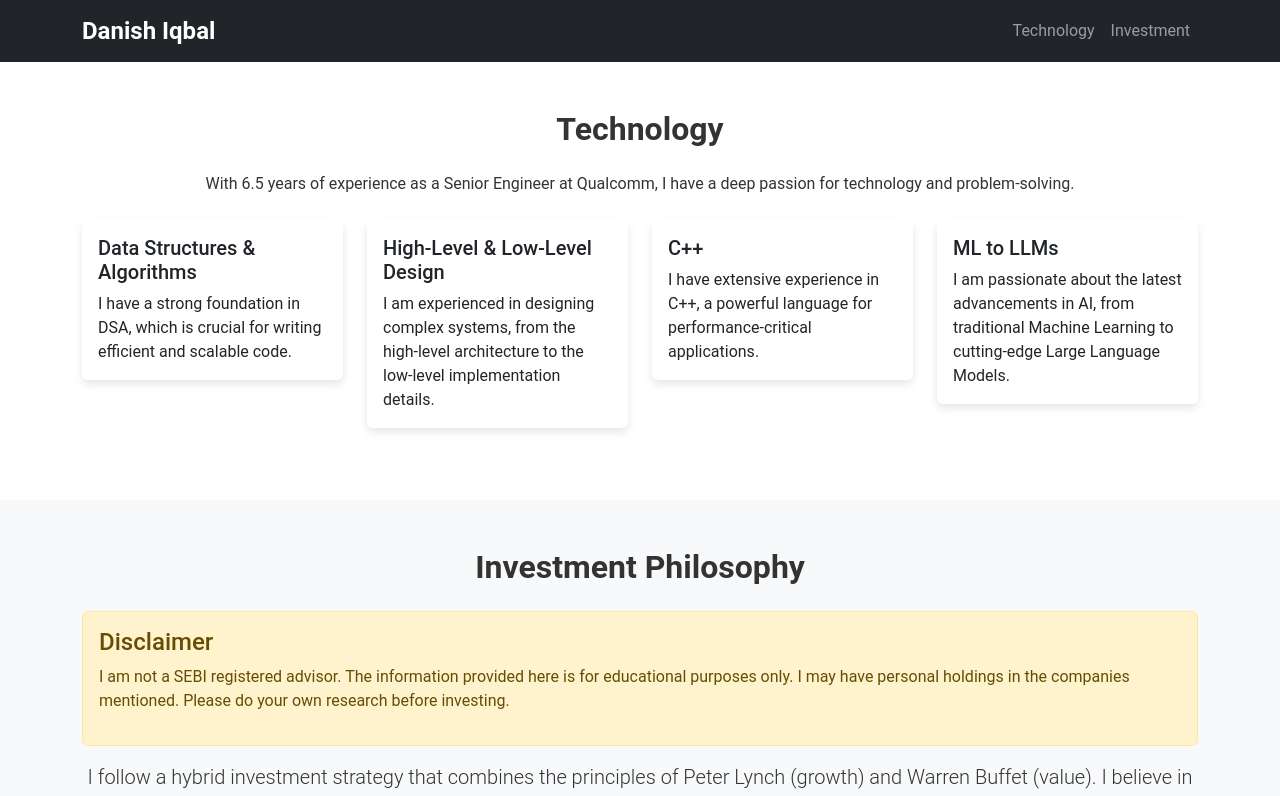
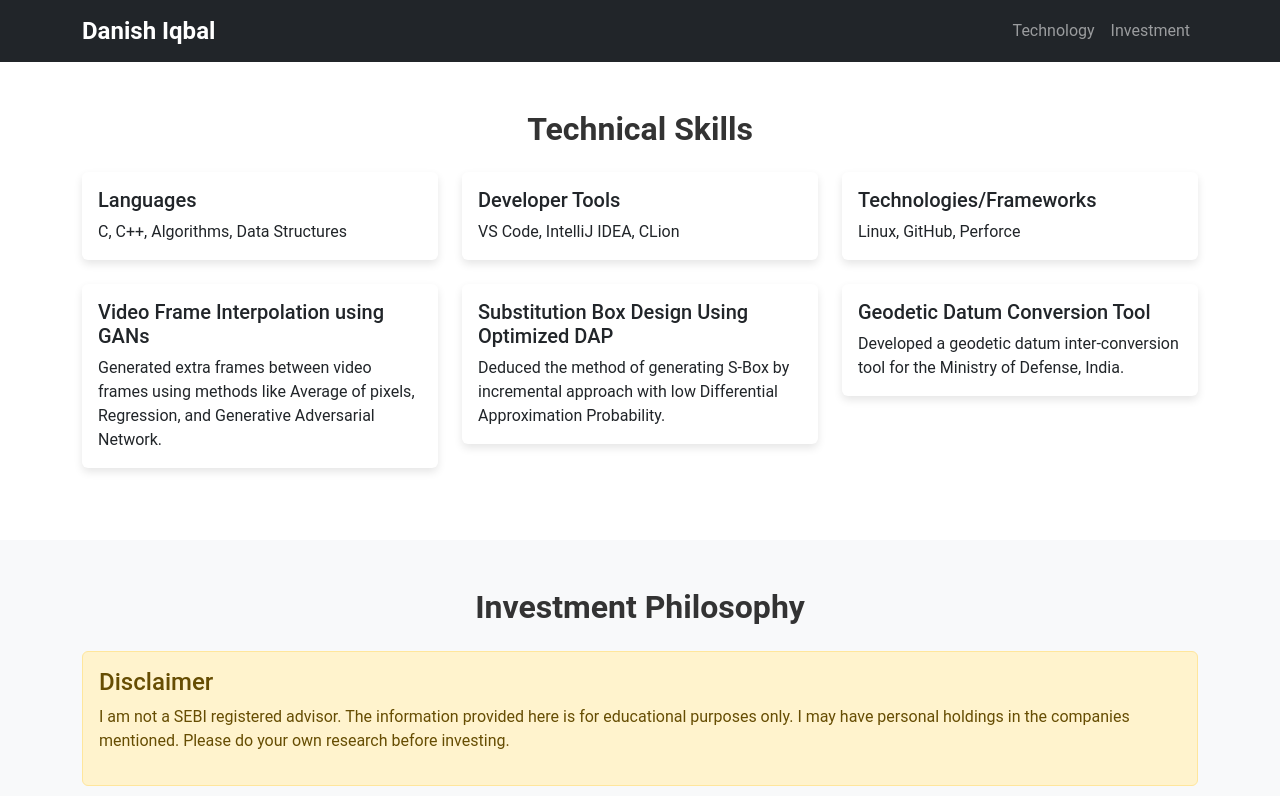
Before and after one commit to danishiqbal-11/portfolio, a React (Create React App) app: page / in a window 1280 px wide. Shown: the top 796 px of the page. Built offline with nearby package versions, Linux system fonts and the light colour scheme.

Commit message:
Update Technology section from resume

```diff
--- a/src/components/Technology.js
+++ b/src/components/Technology.js
@@ -1,4 +1,3 @@
-
 import React from 'react';
 import { Container, Row, Col, Card } from 'react-bootstrap';
 
@@ -6,47 +5,64 @@ const Technology = () => {
   return (
     <section id="technology" className="py-5">
       <Container>
-        <h2 className="text-center mb-4">Technology</h2>
-        <p className="text-center mb-4">
-          With 6.5 years of experience as a Senior Engineer at Qualcomm, I have a deep passion for technology and problem-solving.
-        </p>
+        <h2 className="text-center mb-4">Technical Skills</h2>
         <Row>
-          <Col md={6} lg={3} className="mb-4">
+          <Col md={6} lg={4} className="mb-4">
             <Card>
               <Card.Body>
-                <Card.Title>Data Structures & Algorithms</Card.Title>
+                <Card.Title>Languages</Card.Title>
                 <Card.Text>
-                  I have a strong foundation in DSA, which is crucial for writing efficient and scalable code.
+                  C, C++, Algorithms, Data Structures
                 </Card.Text>
               </Card.Body>
             </Card>
           </Col>
-          <Col md={6} lg={3} className="mb-4">
+          <Col md={6} lg={4} className="mb-4">
             <Card>
               <Card.Body>
-                <Card.Title>High-Level & Low-Level Design</Card.Title>
+                <Card.Title>Developer Tools</Card.Title>
                 <Card.Text>
-                  I am experienced in designing complex systems, from the high-level architecture to the low-level implementation details.
+                  VS Code, IntelliJ IDEA, CLion
                 </Card.Text>
               </Card.Body>
             </Card>
           </Col>
-          <Col md={6} lg={3} className="mb-4">
+          <Col md={6} lg={4} className="mb-4">
             <Card>
               <Card.Body>
-                <Card.Title>C++</Card.Title>
+                <Card.Title>Technologies/Frameworks</Card.Title>
                 <Card.Text>
-                  I have extensive experience in C++, a powerful language for performance-critical applications.
+                  Linux, GitHub, Perforce
                 </Card.Text>
               </Card.Body>
             </Card>
           </Col>
-          <Col md={6} lg={3} className="mb-4">
+          <Col md={6} lg={4} className="mb-4">
             <Card>
               <Card.Body>
-                <Card.Title>ML to LLMs</Card.Title>
+                <Card.Title>Video Frame Interpolation using GANs</Card.Title>
                 <Card.Text>
-                  I am passionate about the latest advancements in AI, from traditional Machine Learning to cutting-edge Large Language Models.
+                  Generated extra frames between video frames using methods like Average of pixels, Regression, and Generative Adversarial Network.
+                </Card.Text>
+              </Card.Body>
+            </Card>
+          </Col>
+          <Col md={6} lg={4} className="mb-4">
+            <Card>
+              <Card.Body>
+                <Card.Title>Substitution Box Design Using Optimized DAP</Card.Title>
+                <Card.Text>
+                  Deduced the method of generating S-Box by incremental approach with low Differential Approximation Probability.
+                </Card.Text>
+              </Card.Body>
+            </Card>
+          </Col>
+          <Col md={6} lg={4} className="mb-4">
+            <Card>
+              <Card.Body>
+                <Card.Title>Geodetic Datum Conversion Tool</Card.Title>
+                <Card.Text>
+                  Developed a geodetic datum inter-conversion tool for the Ministry of Defense, India.
                 </Card.Text>
               </Card.Body>
             </Card>
```
Also changed, not shown: commit_message.txt, 2 other files (tests, documents, lock files or other folders).
